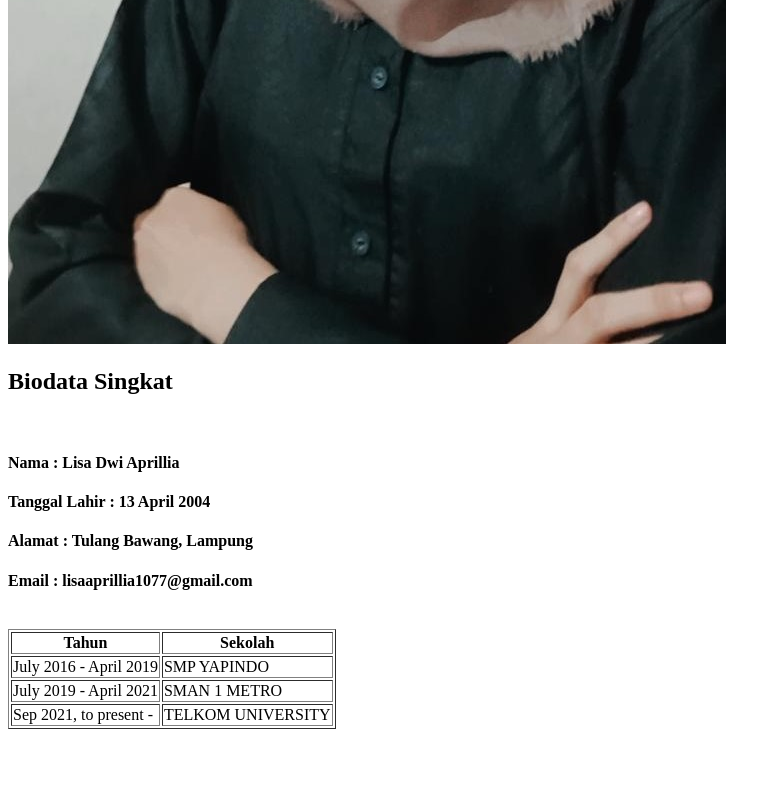
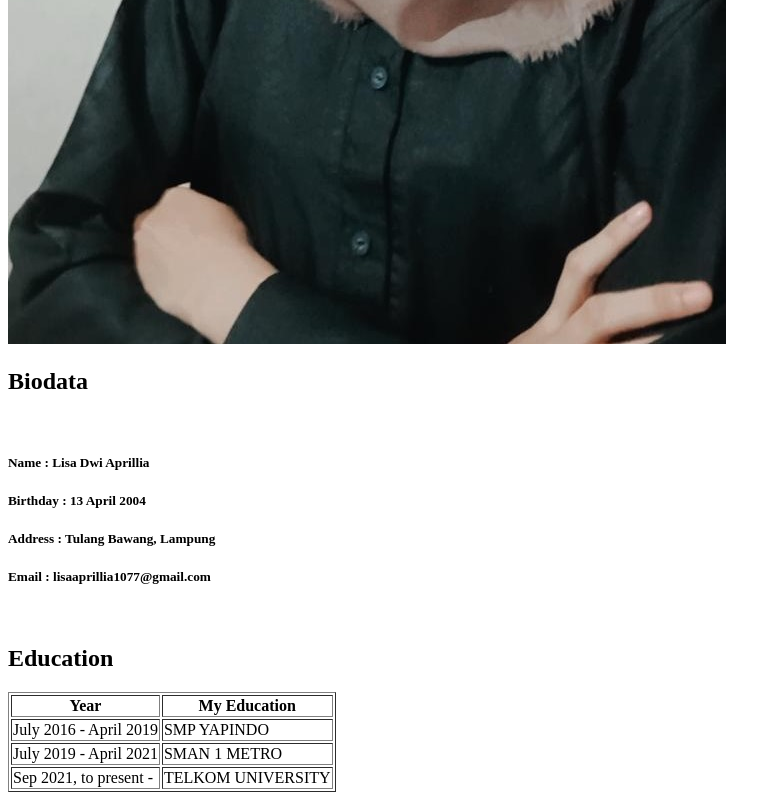
Before and after one commit to lisadwiaprillia/wad_project1, a plain HTML site: page index.html in a window 1280 px wide. Shown: the part 712-1512 px from the top of the page, without its empty margins (0-781 px from the left). Before the commit the page ends 1449 px from the top, so only its background shows below. Drawn offline with Linux system fonts and the light colour scheme; files whose address does not match are found by name.

Commit message:
Add files via upload

```diff
--- a/index.html
+++ b/index.html
@@ -9,18 +9,19 @@
         <br>
         <img src = "IMG_20211013_165526_380-.jpg" >
         <br>
-        <h2>Biodata Singkat</h2>
+        <h2>Biodata</h2>
         <br>
-        <h4>Nama            : Lisa Dwi Aprillia</h4>
-        <h4>Tanggal Lahir   : 13 April 2004</h4>
-        <h4>Alamat          : Tulang Bawang, Lampung</h4>
-        <h4>Email           : lisaaprillia1077@gmail.com</h4>
+        <h5>Name            : Lisa Dwi Aprillia</h5>
+        <h5>Birthday        : 13 April 2004</h5>
+        <h5>Address         : Tulang Bawang, Lampung</h5>
+        <h5>Email           : lisaaprillia1077@gmail.com</h5>
         <br>
+        <h2>Education</h2>
         <table border="1">
             <thead>
                 <tr>
-                    <th>Tahun</th>
-                    <th>Sekolah</th>
+                    <th>Year</th>
+                    <th>My Education</th>
                 </tr>
             </thead>
             <tbody>
```
